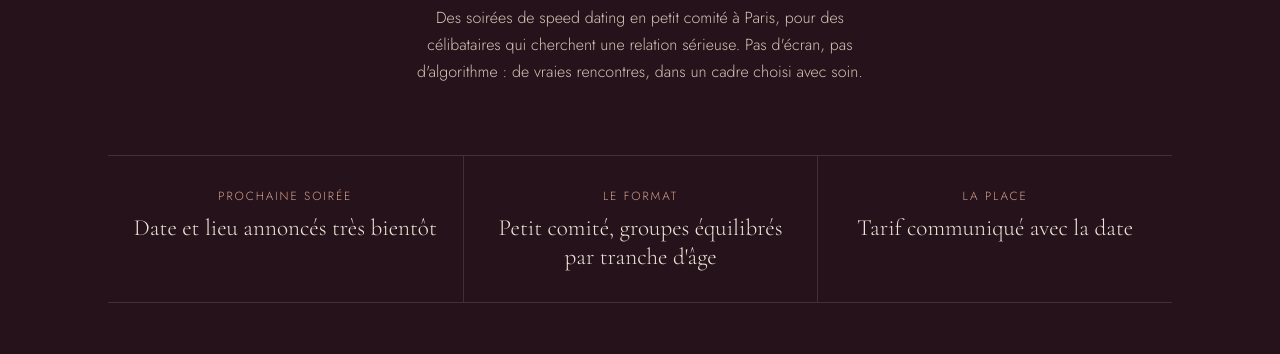
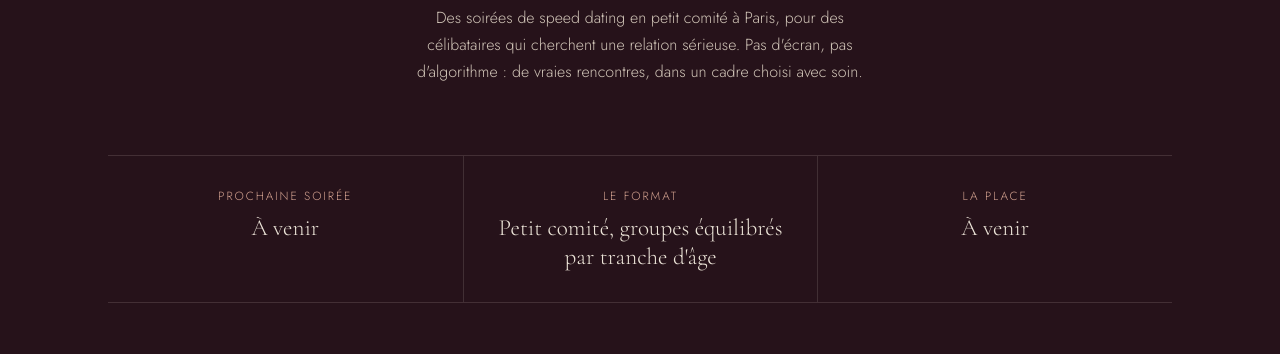
Before and after one commit to Kaissa2789/liora, a plain HTML site: page soirees.html in a window 1280 px wide. Shown: the part 446-800 px from the top of the page. Drawn offline with nearby package versions, Linux system fonts and the light colour scheme.

Commit message:
Soirées : date, lieu et tarif « À venir »
Co-Authored-By: Claude Opus 5.5 <noreply@anthropic.com>
Claude-Session: https://claude.ai/code/session_018qjFD124EV5z8tD3UyKHVv

```diff
--- a/soirees.html
+++ b/soirees.html
@@ -159,9 +159,9 @@
 
   <div class="wrap">
     <div class="infos">
-      <div class="info"><div class="info-l">PROCHAINE SOIRÉE</div><div class="info-v">Date et lieu annoncés très bientôt</div></div>
+      <div class="info"><div class="info-l">PROCHAINE SOIRÉE</div><div class="info-v">À venir</div></div>
       <div class="info"><div class="info-l">LE FORMAT</div><div class="info-v">Petit comité, groupes équilibrés par tranche d'âge</div></div>
-      <div class="info"><div class="info-l">LA PLACE</div><div class="info-v">Tarif communiqué avec la date</div></div>
+      <div class="info"><div class="info-l">LA PLACE</div><div class="info-v">À venir</div></div>
     </div>
 
     <div class="steps">
```
